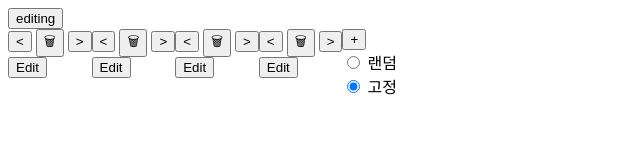
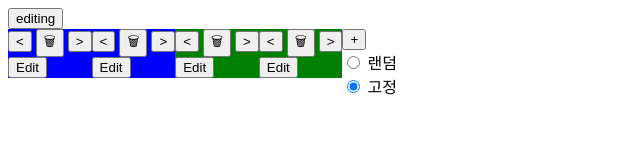
Before and after one commit to penguin234/UGGF, a plain HTML site: page index.html in a window 1280 px wide. Shown: the whole page, without its empty margins (0-640 px from the left). Drawn offline with nearby package versions, Linux system fonts and the light colour scheme.

Commit message:
added color to each modifier types

```diff
--- a/index.html
+++ b/index.html
@@ -13,6 +13,14 @@
 
             .hori-stack-divs {
                 float: left;
+            }
+
+            .random-editor {
+                background-color: blue;
+            }
+
+            .fixed-editor {
+                background-color: green;
             }
 
             .modifier-holder-enter-active, .modifier-holder-leave-active {
@@ -46,7 +54,7 @@
 
             <div v-if="mode=='editing'">
                 <transition-group name="modifier-holder" class="outer-divs" tag="div">
-                    <div v-for="(modifier, index) in modifiers" :key="modifier.id" class="hori-stack-divs">
+                    <div v-for="(modifier, index) in modifiers" :key="modifier.id" class="hori-stack-divs" :class="{'random-editor': modifier.type=='random', 'fixed-editor': modifier.type=='fixed'}">
                         <modifier-editer :index="index" :modifier="modifier" @swap="swap" @remove="remove" @selected="select">
 
                         </modifier-editer>
```
